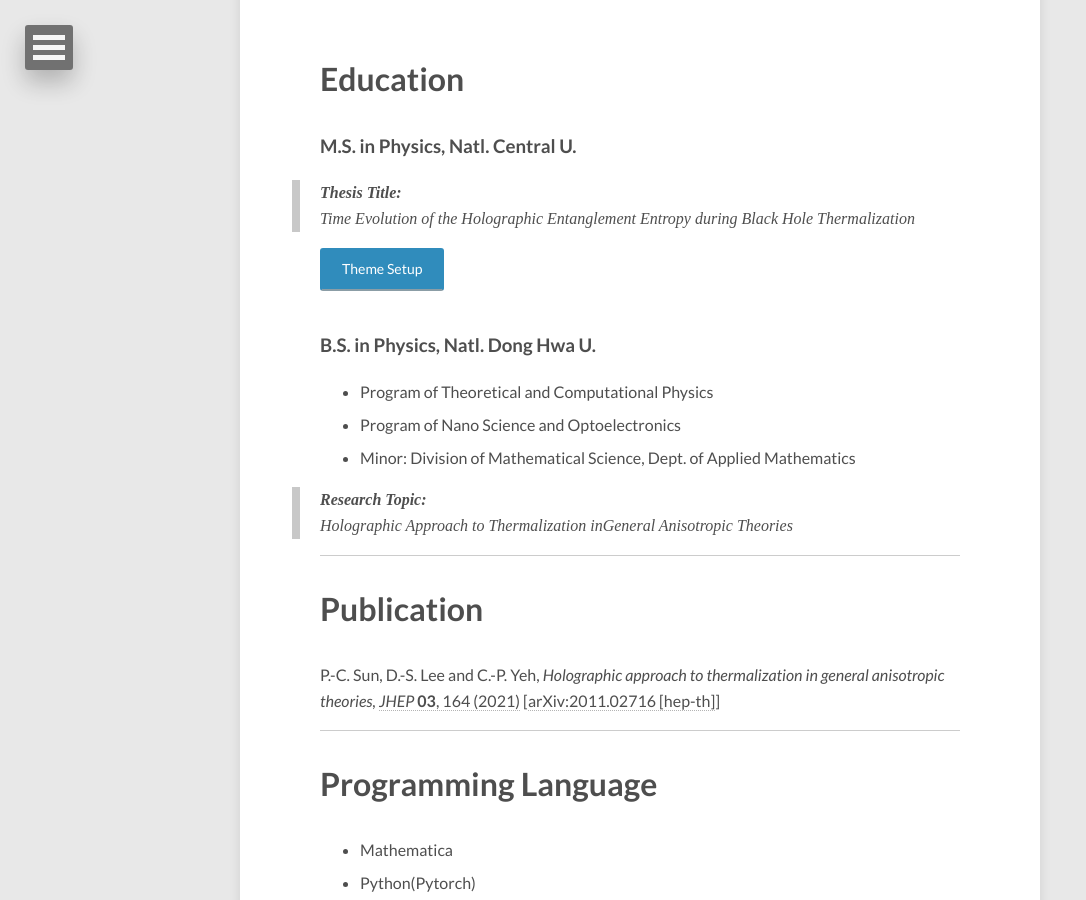
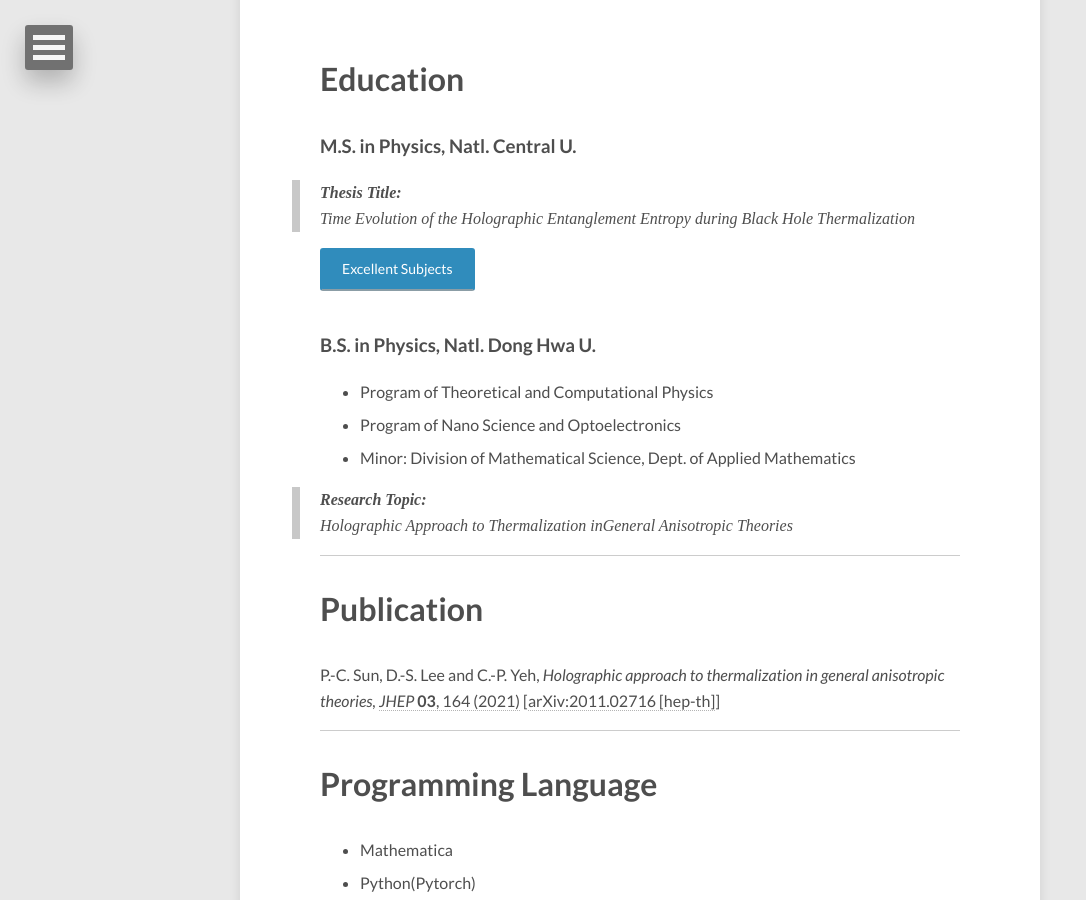
Before and after one commit to pochunsun/pochunsun.github.io, a Jekyll site: the page built from about/index.md, in a window 1280 px wide and 900 px high, scrolled down 474 px. Shown: the whole window, without its empty margins (0-1086 px from the left). Built offline with Jekyll 4.4.1, drawn with Linux system fonts in a browser that asks for light colours; nearby versions of some CDN libraries.

Commit message:
Update index.md

```diff
--- a/about/index.md
+++ b/about/index.md
@@ -13,7 +13,7 @@ modified: 2021-02-02
 > **Thesis Title:** <br />
 *Time Evolution of the Holographic Entanglement Entropy during Black Hole Thermalization*
 
-<a href="{{ site.url }}/_grade/" class="btn btn-info">Theme Setup</a>
+<a href="{{ site.url }}/Grade/" class="btn btn-info">Excellent Subjects</a>
 
 
 ### B.S. in Physics, [Natl. Dong Hwa U](https://phys.ndhu.edu.tw/).
```
